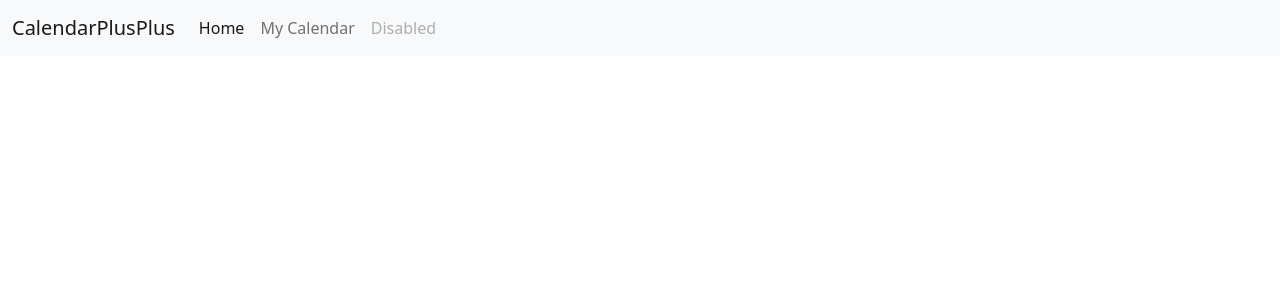
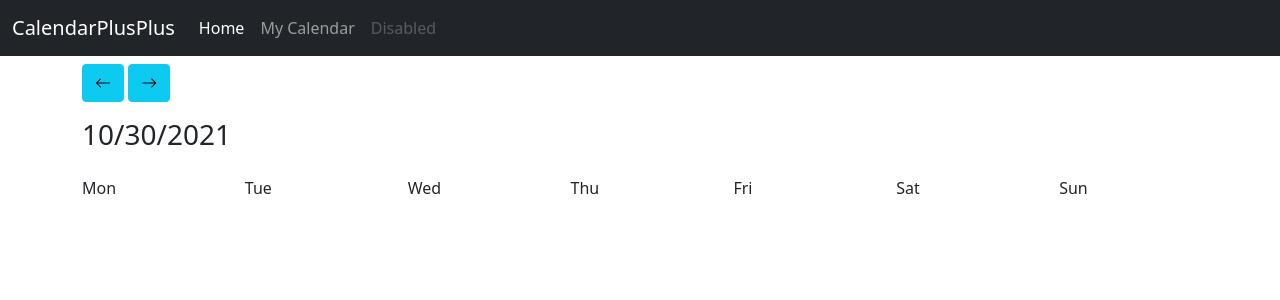
Before and after one commit to npaolini-8/CalendarPlusPlus_public, a Flask app: page /calendar in a window 1280 px wide. Shown: the top 300 px of the page. Run offline with Flask 2, Linux system fonts and the light colour scheme; some libraries are stand-ins or nearby versions.

Commit message:
cleaned up the calendar to remove bloat

```diff
--- a/flaskr/templates/base.html
+++ b/flaskr/templates/base.html
@@ -5,9 +5,12 @@
     <head>
         {% block head %}
         <meta charset="UTF-8">
+
         <link href="https://cdn.jsdelivr.net/npm/bootstrap@5.0.2/dist/css/bootstrap.min.css"
               rel="stylesheet" integrity="sha384-EVSTQN3/azprG1Anm3QDgpJLIm9Nao0Yz1ztcQTwFspd3yD65VohhpuuCOmLASjC"
               crossorigin="anonymous">
+
+        <link rel="stylesheet" href="https://cdn.jsdelivr.net/npm/bootstrap-icons@1.6.1/font/bootstrap-icons.css">
         <title>
             {% block title %}
                 Base
@@ -18,7 +21,7 @@
     <body>
         {% block body %}
             {% block navbar%}
-                <nav class="navbar navbar-expand-lg navbar-light bg-light">
+                <nav class="navbar navbar-expand-lg navbar-dark bg-dark">
                     <div class="container-fluid">
                         <a class="navbar-brand" href="{{ url_for('home') }}">CalendarPlusPlus</a>
                         <button class="navbar-toggler" type="button" data-bs-toggle="collapse" data-bs-target="#navbarNavAltMarkup" aria-controls="navbarNavAltMarkup" aria-expanded="false" aria-label="Toggle navigation">
@@ -34,7 +37,7 @@
                     </div>
                 </nav>
             {% endblock navbar%}
-            {% block content %}
+            {%- block content %}
 
             {% endblock content %}
             {% block scripts%}
--- a/flaskr/templates/calendar.html
+++ b/flaskr/templates/calendar.html
@@ -1,11 +1,58 @@
-<!DOCTYPE html>
 {% extends 'base.html' %}
 <html lang="en">
-<head>
-    <meta charset="UTF-8">
-    <title>{% block title %}My Calendar{% endblock %}</title>
-</head>
-<body>
+<meta charset="UTF-8">
+<meta name="viewport" content="width=device-width, initial-scale=1, shrink-to-fit=no">
 
-</body>
-</html>
+<title>
+    {% block title %}
+        My Calendar
+    {% endblock %}
+</title>
+
+{% block head %}
+    {{ super() }}
+{% endblock head %}
+{% block content %}
+    {% block calendar %}
+        <div class="container-md my-2">
+            <div class="calendar-header">
+                <button type="button" class="btn btn-info" id="prev">
+                    <i class="bi bi-arrow-left"></i>
+                </button>
+                <button type="button" class="btn btn-info" id="next">
+                    <i class="bi bi-arrow-right"></i>
+                </button>
+                <div class="row header-title">
+                    <div class="header-text my-3">
+                        <h3 id="date"></h3>
+                    </div>
+                </div>
+            </div>
+            <div class="calendar-content">
+                <div id="calendar-table">
+                    <div id="table-header">
+                        <div class="row">
+                            <div class="col">Mon</div>
+                            <div class="col">Tue</div>
+                            <div class="col">Wed</div>
+                            <div class="col">Thu</div>
+                            <div class="col">Fri</div>
+                            <div class="col">Sat</div>
+                            <div class="col">Sun</div>
+                        </div>
+                    </div>
+                </div>
+            </div>
+        </div>
+    {% endblock calendar %}
+{% endblock content %}
+{% block scripts %}
+    {{ super() }}
+    <script>
+        n =  new Date();
+        y = n.getFullYear();
+        m = n.getMonth() + 1;
+        d = n.getDate();
+        document.getElementById("date").innerHTML = m + "/" + d + "/" + y;
+    </script>
+{% endblock scripts %}
```
